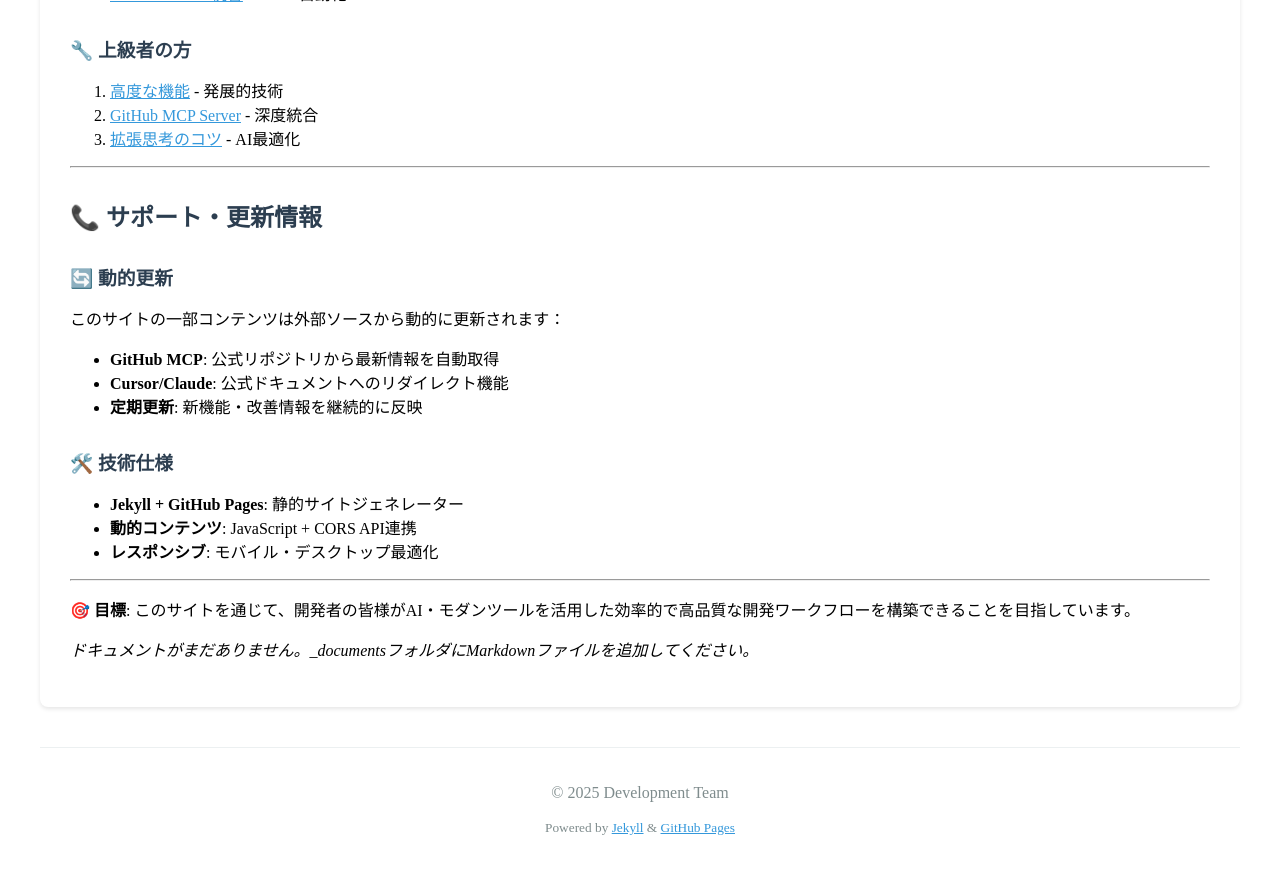
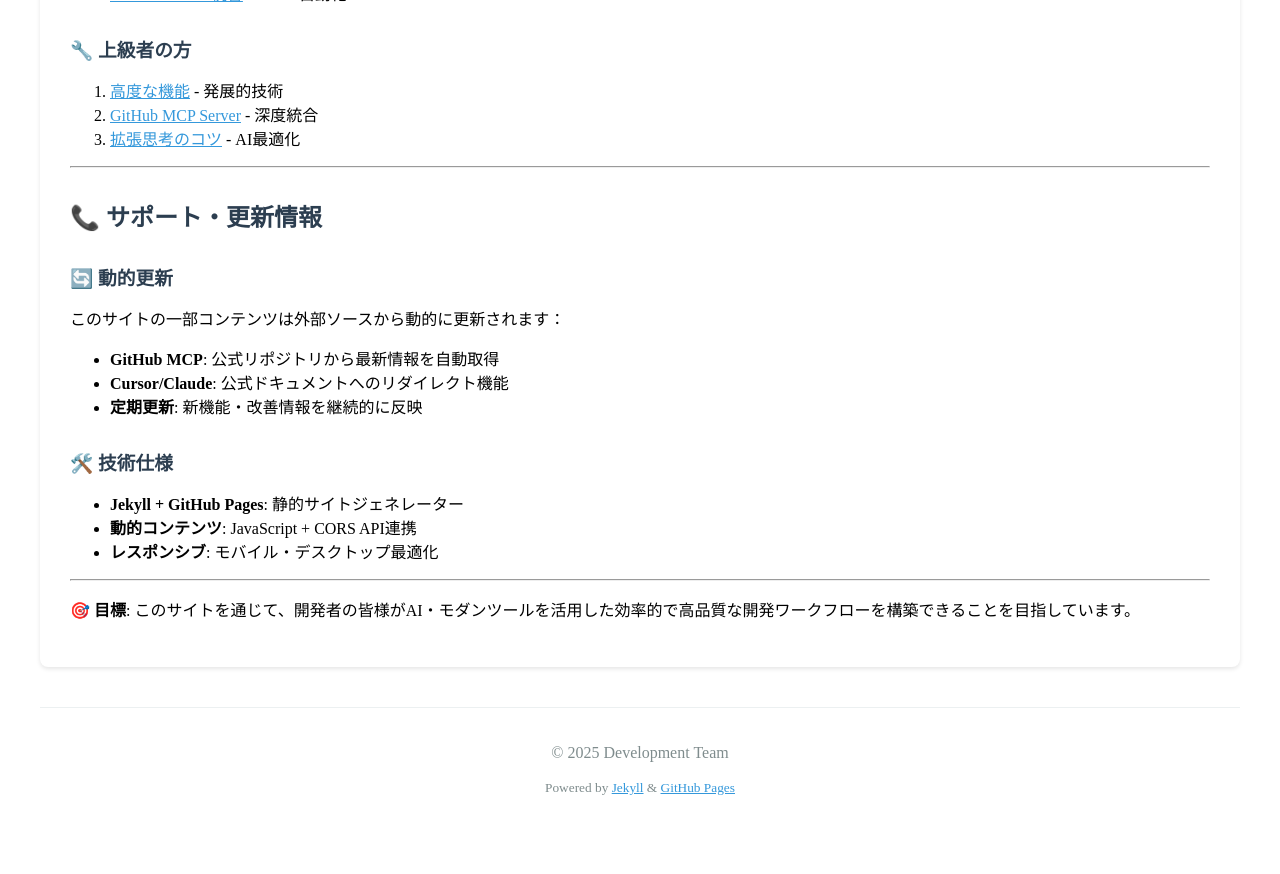
Before and after one commit to yohi/docs-manager, a Jekyll site: the page built from index.md, in a window 1280 px wide and 900 px high, scrolled down 3923 px. Shown: the top 874 px of the window. Built offline with Jekyll 4.4.1, drawn with Linux system fonts in a browser that asks for light colours.

Commit message:
fix: Sanitize HTML and hide placeholder
- Sanitize HTML in github-mcp-server page to prevent XSS
- Hide 'no documents' placeholder in production

```diff
--- a/index.md
+++ b/index.md
@@ -170,8 +170,10 @@ GitHub MCP Server → 基本設定
 
 **🎯 目標**: このサイトを通じて、開発者の皆様がAI・モダンツールを活用した効率的で高品質な開発ワークフローを構築できることを目指しています。
 
+{% if jekyll.environment == "development" %}
 {% assign docs_col = site.collections['documents'] %}
 {% assign docs_size = docs_col.docs | size %}
 {% if docs_col == nil or docs_size == 0 %}
 <p><em>ドキュメントがまだありません。_documentsフォルダにMarkdownファイルを追加してください。</em></p>
 {% endif %}
+{% endif %}
```
Also changed, not shown: _documents/github-mcp-server.md (+2 -1 lines).
